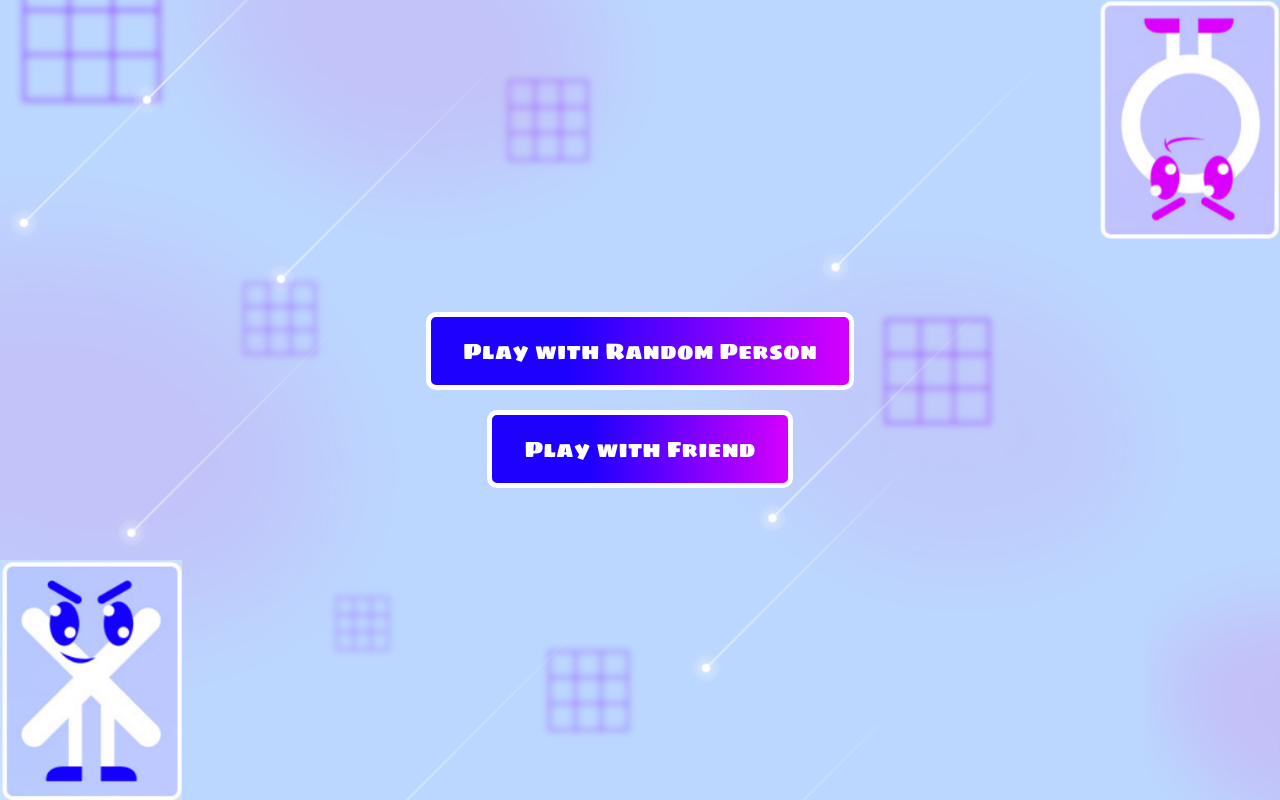
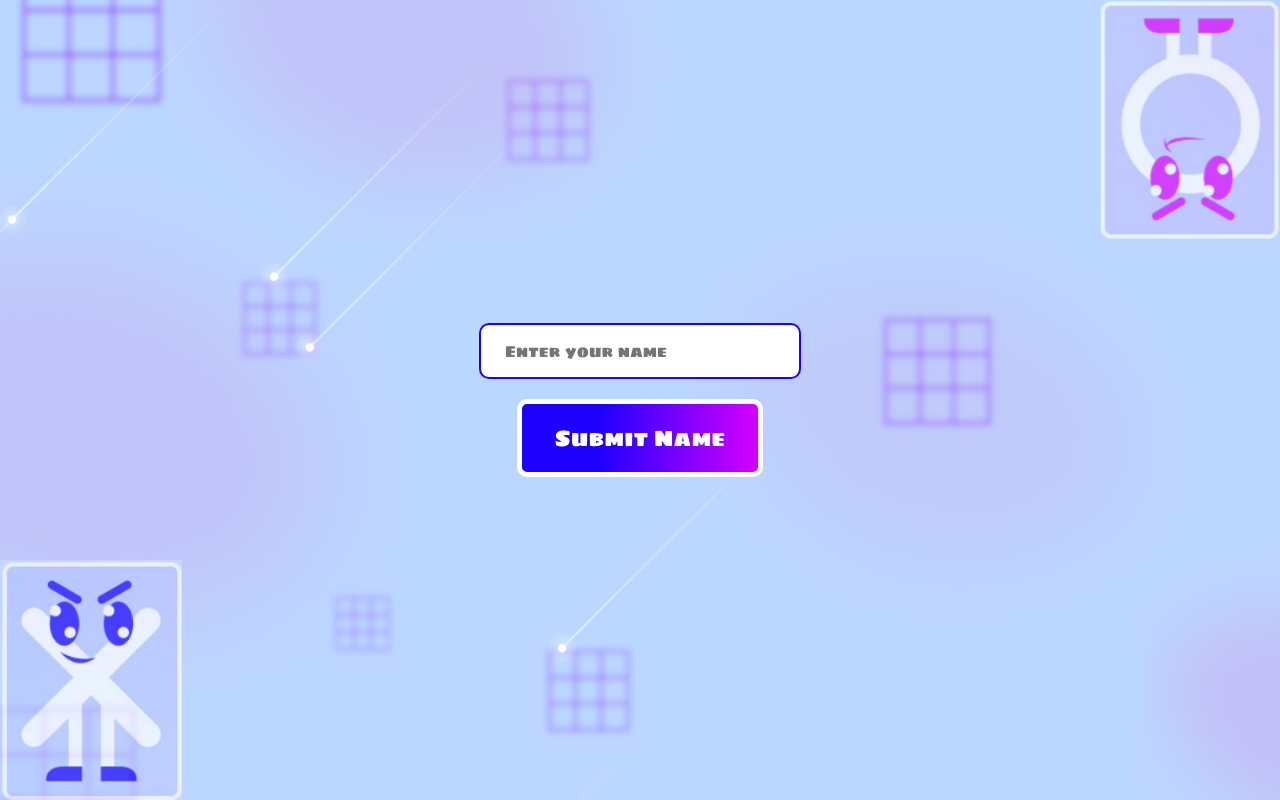
Before and after one commit to Yashu-Goel/TicTacToe, a React (Create React App) app in the folder client/: page / in a window 1280 px wide. Built offline with nearby package versions, Linux system fonts and the light colour scheme.

Commit message:
home.js changes

```diff
--- a/client/src/Components/Home.css
+++ b/client/src/Components/Home.css
@@ -13,6 +13,8 @@
   left: 0;
   height: 15rem;
   z-index: 5;
+    opacity: 0.7;
+
 }
 .OImage {
   position: absolute;
@@ -21,6 +23,7 @@
   transform: rotate(180deg);
   height: 15rem;
   z-index: 5;
+  opacity: 0.7;
 }
 .HomeInnerContainer {
   position: absolute;
@@ -54,5 +57,20 @@
   color: black;
   font-weight: bold;
 }
+.HomeButtons input {
+  padding: 0.8rem 1.5rem;
+  margin: 10px;
+  border-radius: 10px;
+  border: 2px solid #1e00ff;
+  font-family: "Sigmar One", sans-serif;
+  font-size: 1rem;
+  color: #1e00ff;
+}
+.InputContainer{
+  display: flex;
+  justify-content: center;
+  align-items: center;
+  flex-direction: column;
+}
 /* Use Color Code: #1e00ff (Blue)
 #d500ff(Pink) */
--- a/client/src/Components/Home.js
+++ b/client/src/Components/Home.js
@@ -1,49 +1,121 @@
 import React, { useState } from "react";
 import "./Home.css";
-  import X from "../Assets/X.png"
-  import O from "../Assets/O.png"
+import X from "../Assets/X.png";
+import O from "../Assets/O.png";
 import ShootingStars from "./ShootingStars";
+
 const Home = () => {
-    const [uniqueCode, setUniqueCode] = useState("");
+  const [friendId, setFriendId] = useState("");
+  const [userName, setUserName] = useState("");
+  const [userNameInput, setUserNameInput] = useState("");
+  const [showInput, setShowInput] = useState(false);
+  const [showEnterRoomInput, setShowEnterRoomInput] = useState(false);
+  const [showEnterRoom, setShowEnterRoom] = useState(true);
+  const [inputPlaceholder, setInputPlaceholder] = useState("Enter friend's ID");
 
-    const generateUniqueCode = () => {
-      const characters =
-        "0123456789";
-      const codeLength = 6;
-
-      let generatedCode = "";
-      for (let i = 0; i < codeLength; i++) {
-        const randomIndex = Math.floor(Math.random() * characters.length);
-        generatedCode += characters.charAt(randomIndex);
-      }
-
-      setUniqueCode(generatedCode);
-    };
 
   const handlePlayWithRandom = () => {
-      console.log("Playing with a random person");
+    const playWithRandomButton = document.getElementById(
+      "playWithRandomButton"
+    );
+
+    if (playWithRandomButton.innerText === "Create Room") {
+      console.log("YO bro");
+      setShowInput(true);
+      setShowEnterRoom(false);
+    }
   };
 
   const handlePlayWithFriend = () => {
-      generateUniqueCode();
+    const playWithRandomButton = document.getElementById(
+      "playWithRandomButton"
+    );
+    const playWithFriendButton = document.getElementById(
+      "playWithFriendButton"
+    );
+
+    if (playWithRandomButton.innerText === "Play with Random Person") {
+      playWithRandomButton.innerText = "Create Room";
+      playWithFriendButton.innerText = "Enter Room";
+      setShowInput(false);
+      setShowEnterRoom(true);
+      console.log("ok");
+    } else if (playWithFriendButton.innerText === "Enter Room") {
+      console.log("okokok");
+      setShowEnterRoom(false);
+      setShowInput(true);
+      setInputPlaceholder("Enter Room Id")
+   }
   };
 
+    const handleSubmit = () => {
+      if (userName) {
+        setShowEnterRoom(true);
+        setUserNameInput(true);
+      }
+    };
+
+    const handleFriendId = () =>{
+      // do coding here
+      console.log('KKKK');
+    }
   return (
     <div className="HomeOuterContainer">
       <img className="XImage" src={X} />
       <img className="OImage" src={O} />
       <div className="HomeInnerContainer">
         <div className="HomeButtons">
-            <button onClick={handlePlayWithRandom}>
+          {!userNameInput && (
+            <div className="InputContainer">
+              <div>
+                <input
+                  type="text"
+                  value={userName}
+                  onChange={(e) => {
+                    setUserName(e.target.value);
+                  }}
+                  placeholder="Enter your name"
+                />
+              </div>
+              <div>
+                <button onClick={handleSubmit}>Submit Name</button>
+              </div>
+            </div>
+          )}
+        </div>
+        <div className="HomeButtons">
+          {showEnterRoom && userNameInput && (
+            <button id="playWithRandomButton" onClick={handlePlayWithRandom}>
               Play with Random Person
             </button>
+          )}
+
+          {showInput && (
+            <div className="InputContainer">
+              <div>
+                <input
+                  id="inputContainer"
+                  type="text"
+                  value={friendId}
+                  onChange={(e) => setFriendId(e.target.value)}
+                  placeholder={inputPlaceholder}
+                />
+              </div>
+              <div>
+                <button onClick={handleFriendId}>Submit</button>
+              </div>
+            </div>
+          )}
         </div>
         <div className="HomeButtons">
-            <button onClick={handlePlayWithFriend}>Play with Friend</button>
-            {uniqueCode && <p>Your Unique Code: {uniqueCode}</p>}
+          {showEnterRoom && userNameInput && (
+            <button id="playWithFriendButton" onClick={handlePlayWithFriend}>
+              Play with Friend
+            </button>
+          )}
         </div>
       </div>
-        <ShootingStars/>
+      <ShootingStars />
     </div>
   );
 };
```
Lines whose indentation alone changed are shown as unchanged.
